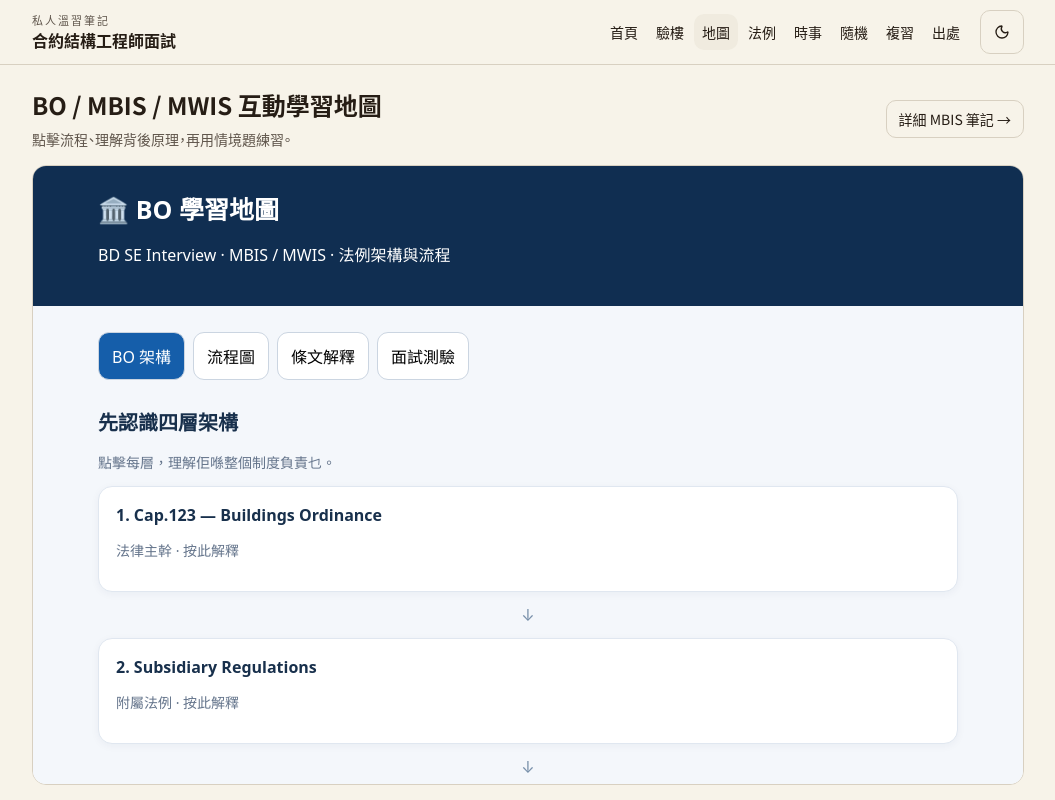
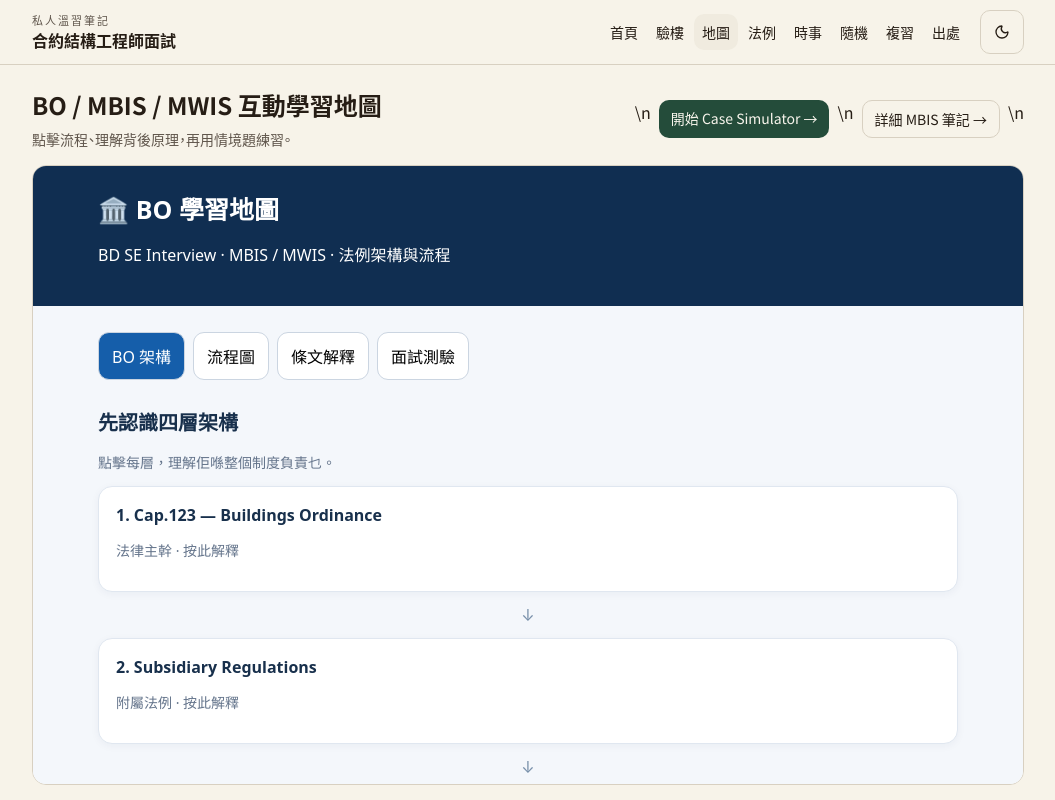
Before and after one commit to rsetestac001-ui/BD-SE-interview, a Next.js app: page /bo-learning in a window 1280 px wide. Shown: the top 800 px of the page, without its empty margins (112-1167 px from the left). Built offline with nearby package versions, Linux system fonts and the light colour scheme.

Commit message:
feat: link BO learning map to case simulator

```diff
--- a/src/app/bo-learning/page.tsx
+++ b/src/app/bo-learning/page.tsx
@@ -14,7 +14,7 @@ export default function BoLearningPage() {
           <h1 className="text-2xl font-semibold">BO / MBIS / MWIS 互動學習地圖</h1>
           <p className="mt-2 text-sm text-muted-foreground">點擊流程、理解背後原理，再用情境題練習。</p>
         </div>
-        <Link href="/mbis" className="rounded-lg border px-3 py-2 text-sm hover:bg-muted">詳細 MBIS 筆記 →</Link>
+        <div className="flex flex-wrap gap-2">\n          <Link href="/case-simulator" className="rounded-lg bg-primary px-3 py-2 text-sm text-primary-foreground">開始 Case Simulator →</Link>\n          <Link href="/mbis" className="rounded-lg border px-3 py-2 text-sm hover:bg-muted">詳細 MBIS 筆記 →</Link>\n        </div>
       </div>
       <iframe
         title="BO MBIS MWIS 互動教學"
```
